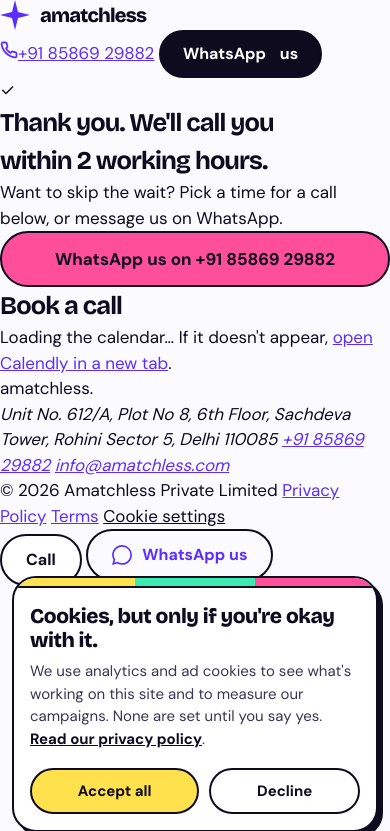
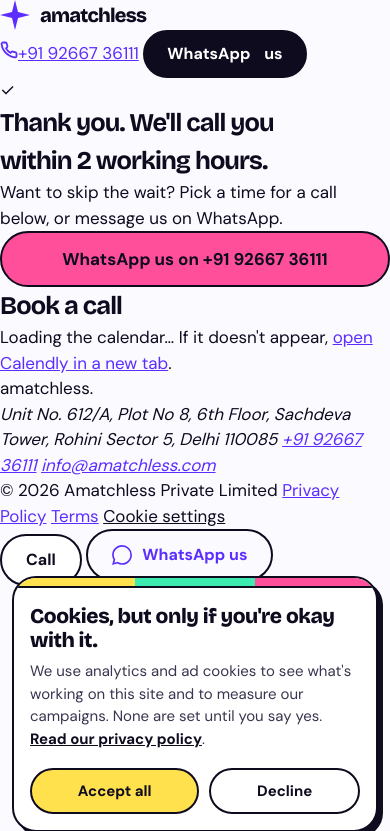
Before and after one commit to amatchless/company, a WordPress theme: template wp-content/themes/amatchless/templates/thank-you.php in a window 390 px wide. Shown: the top 831 px of the page. Run offline with PHP 8.4 and a stand-in for WordPress, Linux system fonts and the light colour scheme; the site name, menu and one post (Sample post) are stand-ins, and other content is empty; some libraries are stand-ins or nearby versions.

Commit message:
Theme 3.21.0: new company phone/WhatsApp number +91 92667 36111
Co-Authored-By: Claude Opus 5.5 <noreply@anthropic.com>
Claude-Session: https://claude.ai/code/session_011tMXJtFN6zMtmNcqNZepgB

```diff
--- a/wp-content/themes/amatchless/functions.php
+++ b/wp-content/themes/amatchless/functions.php
@@ -1,17 +1,17 @@
 <?php
 defined('ABSPATH') || exit;
 
-define('AMATCHLESS_VERSION', '3.20.0');
+define('AMATCHLESS_VERSION', '3.21.0');
 define('AMATCHLESS_EMAIL', 'info@amatchless.com');
 // Phone shown on the ad landing pages and /thank-you/ (display text and the tel: number).
-define('AMATCHLESS_PHONE', '+91 85869 29882');
-define('AMATCHLESS_PHONE_TEL', '+918586929882');
+define('AMATCHLESS_PHONE', '+91 92667 36111');
+define('AMATCHLESS_PHONE_TEL', '+919266736111');
 // Office address. AMATCHLESS_SHOW_ADDRESS controls whether it shows in the footer on every page.
 define('AMATCHLESS_ADDRESS', 'Unit No. 612/A, Plot No 8, 6th Floor, Sachdeva Tower, Rohini Sector 5, Delhi 110085');
 define('AMATCHLESS_SHOW_ADDRESS', true);
 // Calendly booking page. Links with data-calendly open it as a popup (assets/js/site.js); without JS they open it in a new tab.
 define('AMATCHLESS_CALENDLY', 'https://calendly.com/amatchless');
-define('AMATCHLESS_WHATSAPP', 'https://wa.me/918586929882?text=' . rawurlencode("Hi Amatchless, I'd like to discuss a project with you."));
+define('AMATCHLESS_WHATSAPP', 'https://wa.me/919266736111?text=' . rawurlencode("Hi Amatchless, I'd like to discuss a project with you."));
 
 /* ── Template helpers ────────────────────────────────────────── */
 // Link to a section of the homepage: a bare #anchor on the homepage, a full URL elsewhere.
--- a/wp-content/themes/amatchless/style.css
+++ b/wp-content/themes/amatchless/style.css
@@ -4,7 +4,7 @@ Theme URI: https://amatchless.com
 Author: Amatchless
 Author URI: https://amatchless.com
 Description: Official theme for Amatchless — digital marketing and AI automation studio. Purple, pink, yellow and mint.
-Version: 3.20.0
+Version: 3.21.0
 Requires PHP: 8.0
 License: Proprietary
 Text Domain: amatchless
--- a/wp-content/themes/amatchless/templates/thank-you.php
+++ b/wp-content/themes/amatchless/templates/thank-you.php
@@ -10,7 +10,7 @@ get_header('lp');
     <h1 class="lp-h1">Thank you. We'll call you within 2 working hours.</h1>
     <p class="lp-sub">Want to skip the wait? Pick a time for a call below, or message us on WhatsApp.</p>
     <div class="btn-row">
-      <a class="btn btn-pink btn-lg" href="<?php echo esc_url(AMATCHLESS_WHATSAPP); ?>" target="_blank" rel="noopener">WhatsApp us on +91 85869 29882</a>
+      <a class="btn btn-pink btn-lg" href="<?php echo esc_url(AMATCHLESS_WHATSAPP); ?>" target="_blank" rel="noopener">WhatsApp us on <?php echo esc_html(AMATCHLESS_PHONE); ?></a>
     </div>
   </div>
 </section>
```
Also changed, not shown: docs/ad-landing-pages-setup.md (+2 -2 lines), 1 other file.
